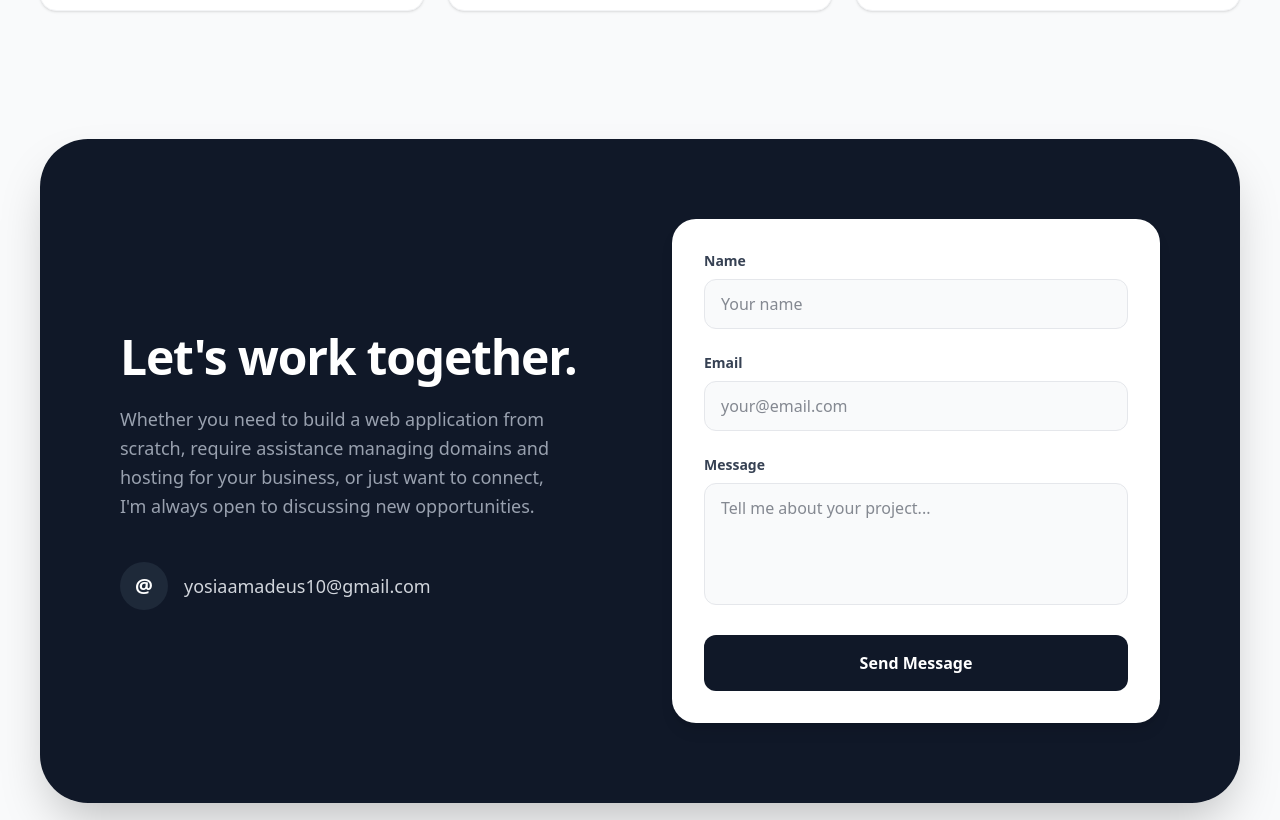
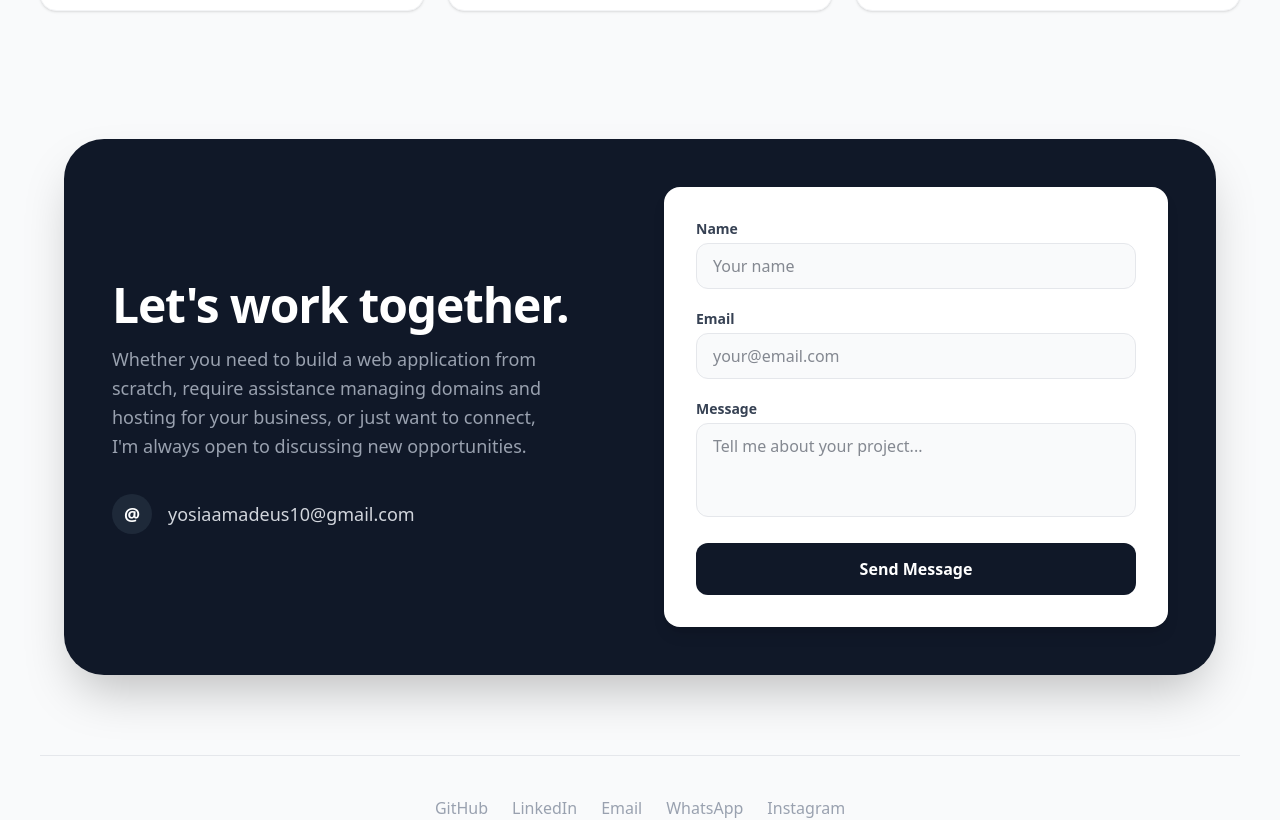
Before and after one commit to YosiaAmadeus/yosia-portfolio, a Next.js app: page / in a window 1280 px wide. Shown: the part 2120-2940 px from the top of the page. Built offline with nearby package versions, Linux system fonts and the light colour scheme.

Commit message:
fix: spacing and padding on contact section

```diff
--- a/src/app/page.js
+++ b/src/app/page.js
@@ -233,7 +233,7 @@ export default function Home() {
         </section>
 
         {/* --- PORTFOLIO SECTION --- */}
-        <section id="portofolio" className="mb-32 scroll-mt-32">
+        <section id="portofolio" className="mb-32 scroll-mt-24">
           <header className="mb-12">
             <h1 className="text-4xl md:text-5xl font-bold tracking-tight">Featured Projects</h1>
             <p className="mt-4 text-gray-500 text-lg">A collection of my recent work and professional explorations.</p>
@@ -281,53 +281,58 @@ export default function Home() {
         </section>
 
         {/* --- CONTACT SECTION --- */}
-        <section id="contact" className="mb-20 scroll-mt-32">
-          <div className="bg-gray-900 text-white rounded-[3rem] p-8 md:p-16 lg:p-20 shadow-2xl">
-            <div className="grid grid-cols-1 lg:grid-cols-2 gap-16 items-center">
+        <section id="contact" className="mb-20 scroll-mt-24">
+          {/* Ditambahkan max-w-6xl mx-auto agar kotak tidak merentang ke seluruh layar */}
+          <div className="bg-gray-900 text-white rounded-[2.5rem] p-8 md:p-10 lg:p-12 shadow-2xl max-w-6xl mx-auto">
+            <div className="grid grid-cols-1 lg:grid-cols-2 gap-10 lg:gap-12 items-center">
 
+              {/* Kolom Kiri: Teks Ajakan */}
               <div className="text-center lg:text-left">
-                <h2 className="text-4xl md:text-5xl font-extrabold tracking-tight mb-6">
+                <h2 className="text-3xl md:text-4xl lg:text-5xl font-extrabold tracking-tight mb-4">
                   Let's work together.
                 </h2>
-                <p className="text-gray-400 text-lg mb-10 leading-relaxed max-w-md mx-auto lg:mx-0">
+                <p className="text-gray-400 text-base lg:text-lg mb-8 leading-relaxed max-w-md mx-auto lg:mx-0">
                   Whether you need to build a web application from scratch, require assistance managing domains and hosting for your business, or just want to connect, I'm always open to discussing new opportunities.
                 </p>
 
+                {/* Info Kontak Langsung */}
                 <div className="flex flex-col items-center lg:items-start gap-6">
                   <div className="flex items-center gap-4">
-                    <span className="w-12 h-12 bg-gray-800 rounded-full flex items-center justify-center font-bold text-xl">@</span>
-                    <span className="text-gray-300 font-medium text-lg">yosiaamadeus10@gmail.com</span>
+                    <span className="w-10 h-10 bg-gray-800 rounded-full flex items-center justify-center font-bold text-lg">@</span>
+                    <span className="text-gray-300 font-medium text-base lg:text-lg">yosiaamadeus10@gmail.com</span>
                   </div>
                 </div>
               </div>
 
-              <div className="bg-white rounded-3xl p-6 md:p-8 text-gray-900 shadow-lg">
+              {/* Kolom Kanan: Form Kontak UI */}
+              <div className="bg-white rounded-2xl p-6 md:p-8 text-gray-900 shadow-lg">
                 <form
                   name="contact"
                   method="POST"
                   data-netlify="true"
                   onSubmit={handleFormSubmit}
-                  className="space-y-6"
+                  className="space-y-5"
                 >
                   <input type="hidden" name="form-name" value="contact" />
 
                   <div>
-                    <label className="block text-sm font-bold text-gray-700 mb-2">Name</label>
-                    <input type="text" name="name" required className="w-full px-4 py-3 bg-gray-50 border border-gray-200 rounded-xl focus:outline-none focus:ring-2 focus:ring-gray-900 transition-all" placeholder="Your name" />
+                    <label className="block text-sm font-bold text-gray-700 mb-1">Name</label>
+                    <input type="text" name="name" required className="w-full px-4 py-2.5 bg-gray-50 border border-gray-200 rounded-xl focus:outline-none focus:ring-2 focus:ring-gray-900 transition-all" placeholder="Your name" />
                   </div>
                   <div>
-                    <label className="block text-sm font-bold text-gray-700 mb-2">Email</label>
-                    <input type="email" name="email" required className="w-full px-4 py-3 bg-gray-50 border border-gray-200 rounded-xl focus:outline-none focus:ring-2 focus:ring-gray-900 transition-all" placeholder="your@email.com" />
+                    <label className="block text-sm font-bold text-gray-700 mb-1">Email</label>
+                    <input type="email" name="email" required className="w-full px-4 py-2.5 bg-gray-50 border border-gray-200 rounded-xl focus:outline-none focus:ring-2 focus:ring-gray-900 transition-all" placeholder="your@email.com" />
                   </div>
                   <div>
-                    <label className="block text-sm font-bold text-gray-700 mb-2">Message</label>
-                    <textarea rows="4" name="message" required className="w-full px-4 py-3 bg-gray-50 border border-gray-200 rounded-xl focus:outline-none focus:ring-2 focus:ring-gray-900 transition-all resize-none" placeholder="Tell me about your project..."></textarea>
+                    <label className="block text-sm font-bold text-gray-700 mb-1">Message</label>
+                    {/* Rows diturunkan jadi 3 agar form lebih pendek */}
+                    <textarea rows="3" name="message" required className="w-full px-4 py-2.5 bg-gray-50 border border-gray-200 rounded-xl focus:outline-none focus:ring-2 focus:ring-gray-900 transition-all resize-none" placeholder="Tell me about your project..."></textarea>
                   </div>
 
                   <button
                     type="submit"
                     disabled={formStatus === "loading"}
-                    className={`w-full py-4 text-white rounded-xl font-bold transition-all ${
+                    className={`w-full py-3.5 text-white rounded-xl font-bold transition-all ${
                       formStatus === "loading" ? "bg-gray-500 cursor-not-allowed" :
                       formStatus === "success" ? "bg-green-500" :
                       formStatus === "error" ? "bg-red-500" :
@@ -345,7 +350,6 @@ export default function Home() {
             </div>
           </div>
         </section>
-
         {/* --- FOOTER --- */}
         <Footer />
 
```
